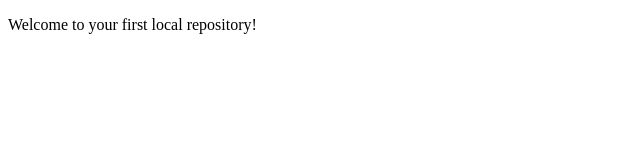
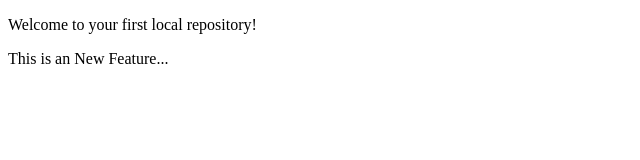
Before and after one commit to DripNoir09/Local-Repo-Learning, a plain HTML site: page index.html in a window 1280 px wide. Shown: the whole page, without its empty margins (0-640 px from the left). Drawn offline with Linux system fonts and the light colour scheme.

Commit message:
Add new Feature

```diff
--- a/index.html
+++ b/index.html
@@ -7,5 +7,6 @@
 </head>
 <body>
     <p>Welcome to your first local repository!</p>
+    <p>This is an New Feature...</p>
 </body>
 </html>
```
